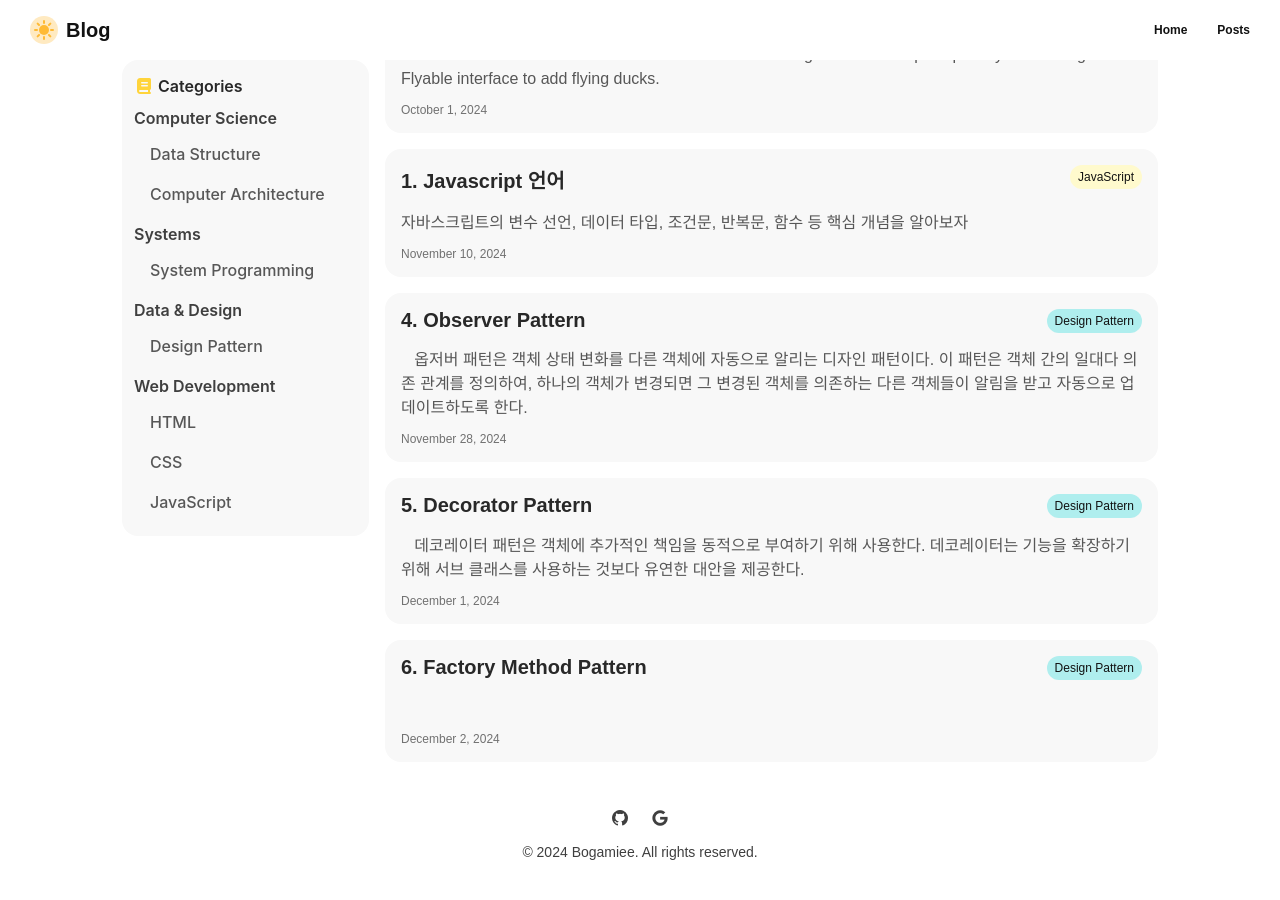
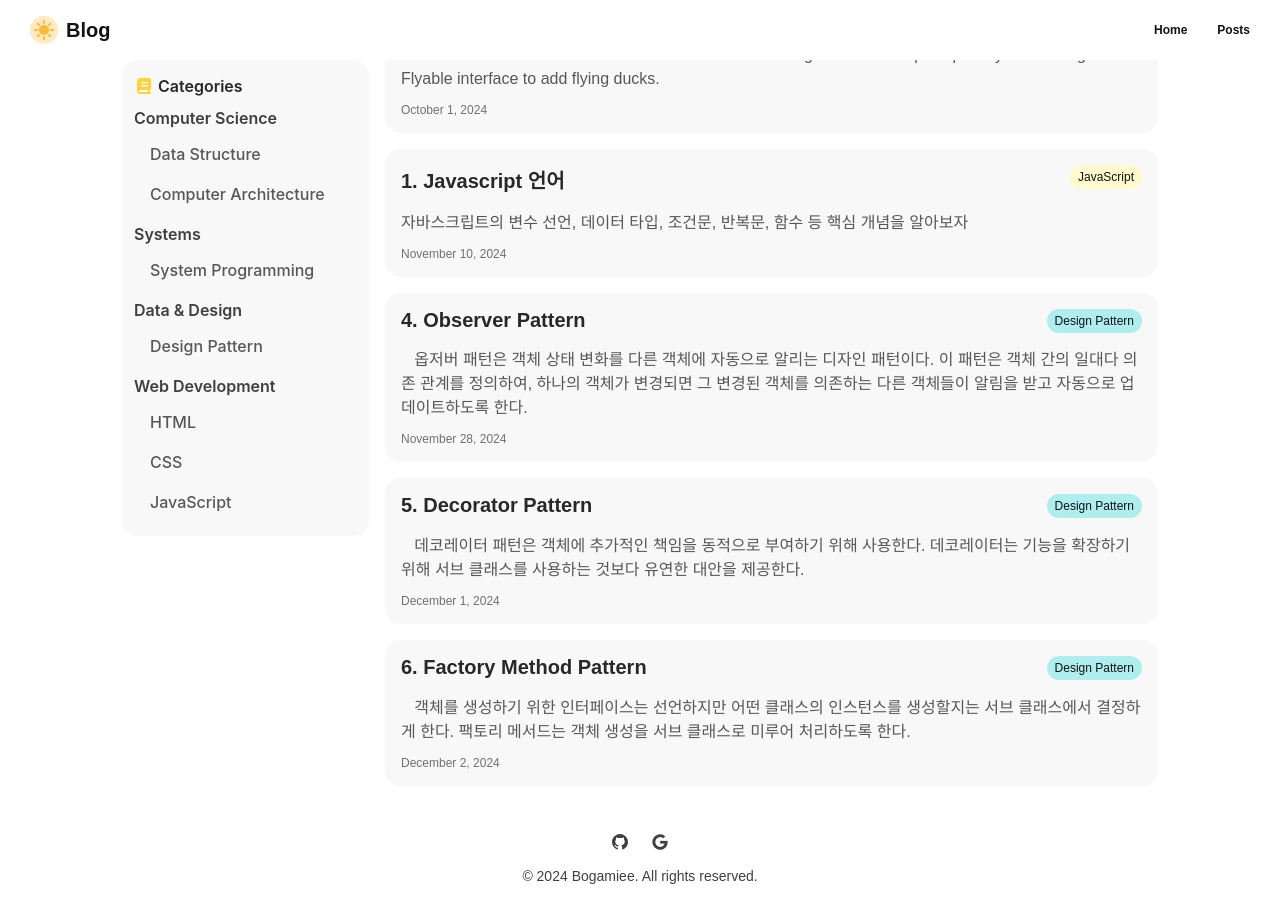
Before and after one commit to bogamie/bogamie.github.io, a Jekyll site: the page built from _pages/posts.html, in a window 1280 px wide and 900 px high, scrolled down 1060 px. Built offline with Jekyll 4.4.1, drawn with Linux system fonts in a browser that asks for light colours; cached includes are drawn as plain includes; nearby versions of some CDN libraries; some web fonts are replaced; before the commit the page ends 1936 px from its top, so only the background shows below that.

Commit message:
Update 2024-12-02-design-pattern-6.md

```diff
--- a/_posts/Design Pattern/2024-12-02-design-pattern-6.md
+++ b/_posts/Design Pattern/2024-12-02-design-pattern-6.md
@@ -1,6 +1,6 @@
 ---
 title:  "6. Factory Method Pattern"
-excerpt: "&nbsp;&nbsp; "
+excerpt: "&nbsp;&nbsp; 객체를 생성하기 위한 인터페이스는 선언하지만 어떤 클래스의 인스턴스를 생성할지는 서브 클래스에서 결정하게 한다. 팩토리 메서드는 객체 생성을 서브 클래스로 미루어 처리하도록 한다."
 date:   2024-12-02 16:22:55 +0900
 categories: Design Pattern
 permalink: post/6-factory-method-pattern
```
